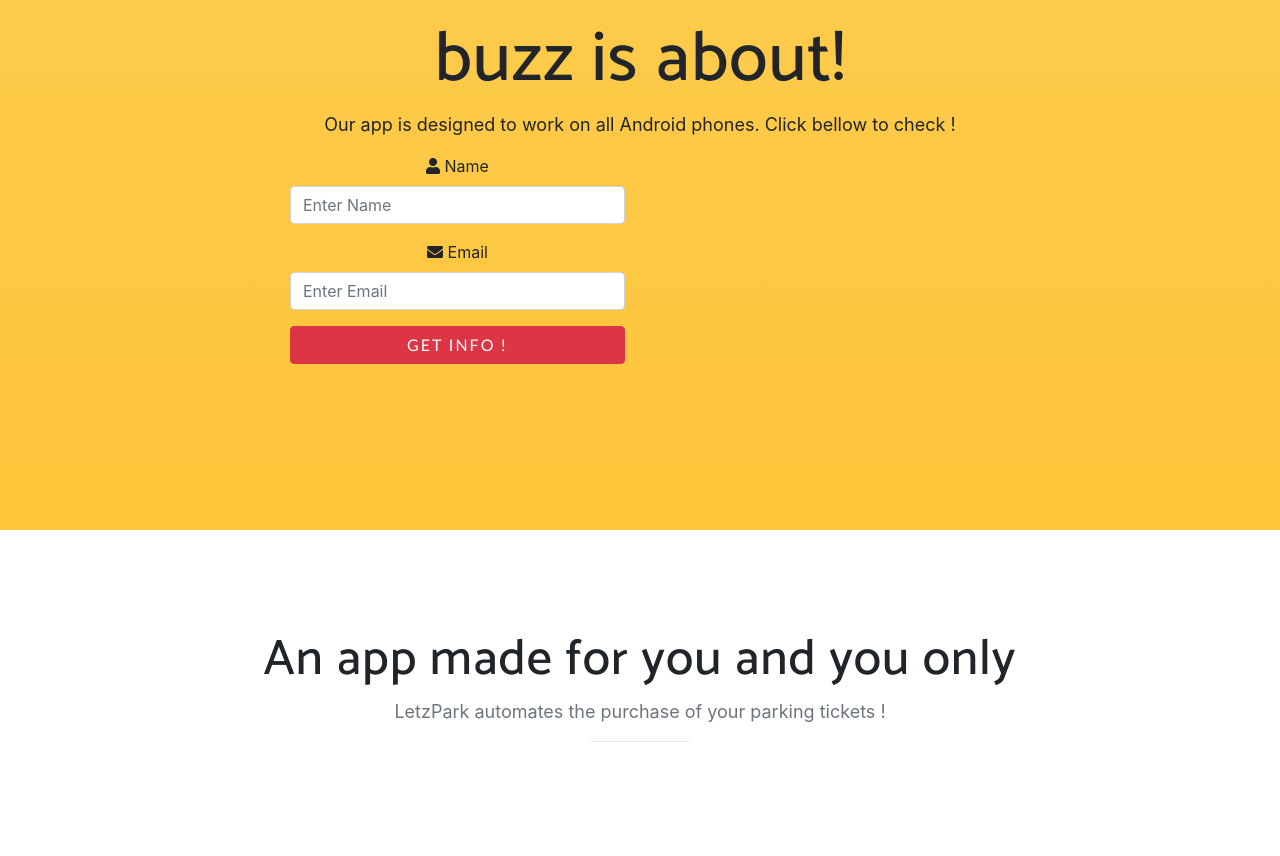
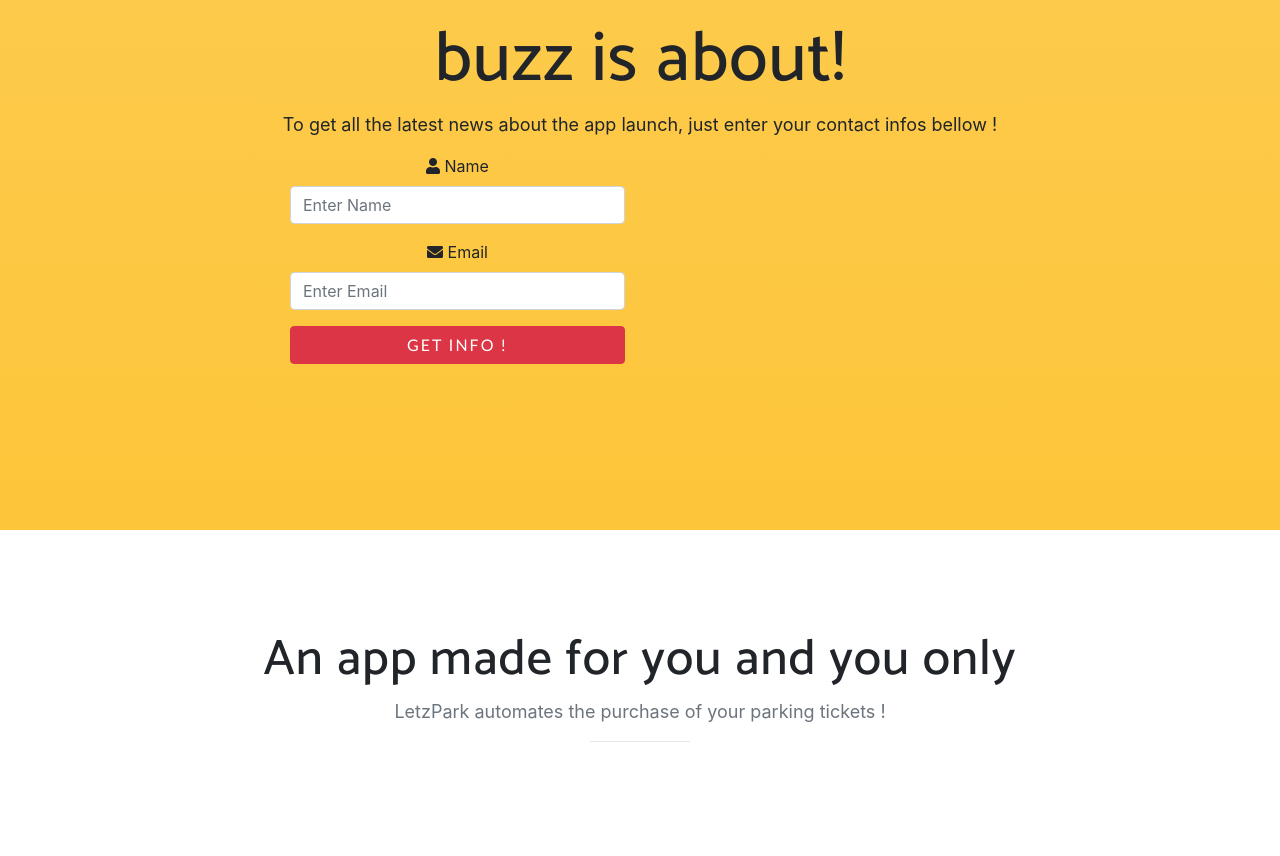
Before and after one commit to axeldiner/Parkr, a website with bundled scripts: page index.html in a window 1280 px wide. Shown: the part 1015-1871 px from the top of the page. Built offline with nearby package versions, Linux system fonts and the light colour scheme; a web font is replaced by a local one.

Commit message:
email form

```diff
--- a/index.html
+++ b/index.html
@@ -65,7 +65,7 @@
       <div class="row">
         <div class="col-md-8 mx-auto">
           <h2 class="section-heading">Discover what all the buzz is about!</h2>
-          <p>Our app is designed to work on all Android phones. Click bellow to check !</p>
+          <p>To get all the latest news about the app launch, just enter your contact infos bellow !</p>
             <!--     <div class="badges">
             <a class="badge-link" href="#"><img src="img/google-play-badge.svg" alt=""></a>
       <!--   <a class="badge-link" href="#"><img src="img/app-store-badge.svg" alt=""></a> -->
```
